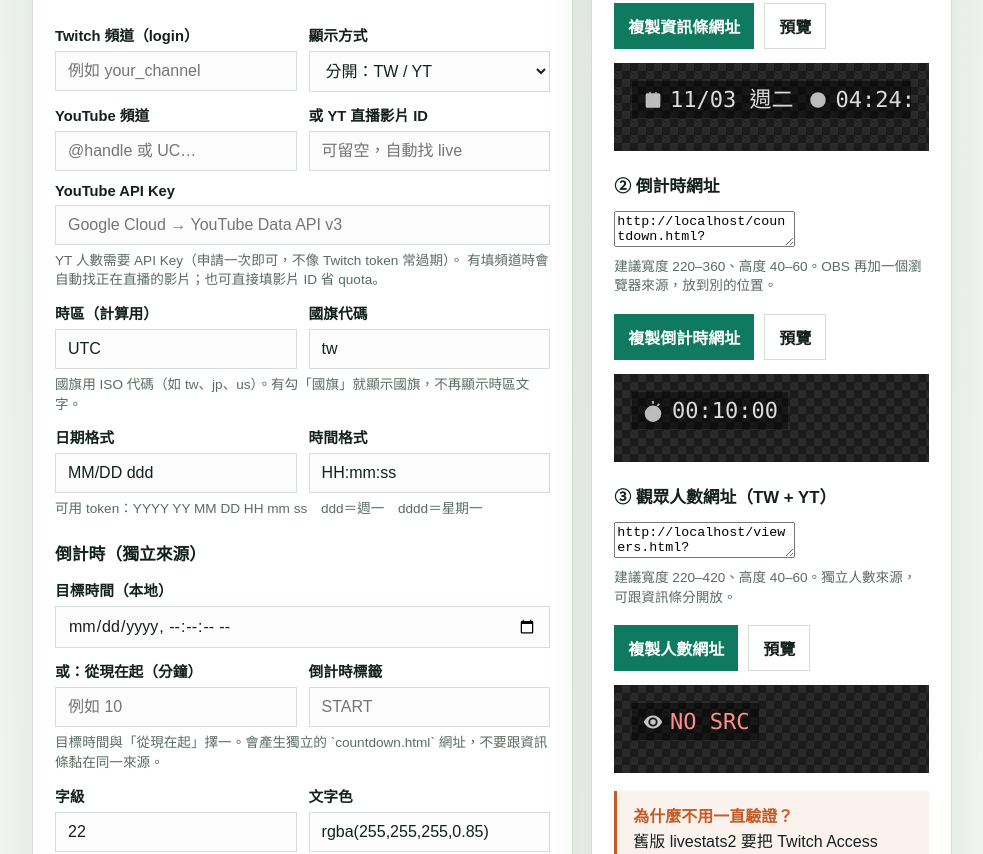
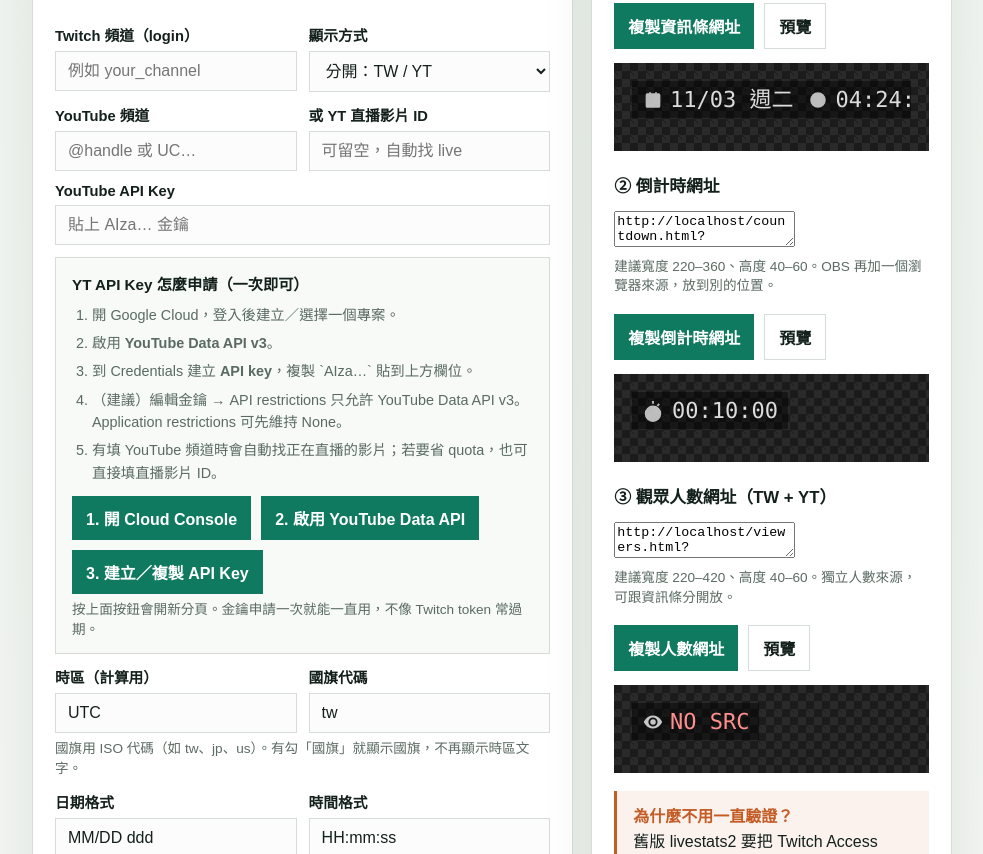
Before and after one commit to cccsdxtw/my_OBS_tools, a plain HTML site: page index.html in a window 1280 px wide. Shown: the part 441-1295 px from the top of the page, without its empty margins (148-1131 px from the left). Drawn offline with Linux system fonts and the light colour scheme; a web font is replaced by a local one.

Commit message:
Add YouTube API key steps with jump buttons on setup page
Document the one-time Google Cloud flow in the setup UI and link
directly to Console, API enable, and Credentials pages.

Co-authored-by: 董浩 <hi0729@hotmail.com>

```diff
--- a/index.html
+++ b/index.html
@@ -164,6 +164,34 @@
         border: 1px solid var(--line);
       }
 
+      .steps {
+        margin-top: 12px;
+        padding: 14px 16px;
+        border: 1px solid var(--line);
+        background: #f7faf7;
+      }
+
+      .steps h3 {
+        margin: 0 0 10px;
+        font-size: 0.95rem;
+      }
+
+      .steps ol {
+        margin: 0 0 12px;
+        padding-left: 1.25rem;
+        color: var(--muted);
+        line-height: 1.55;
+        font-size: 0.9rem;
+      }
+
+      .steps li {
+        margin: 0 0 6px;
+      }
+
+      .steps .actions {
+        margin-top: 0;
+      }
+
       #url {
         width: 100%;
         min-height: 96px;
@@ -268,11 +296,49 @@
             </div>
           </div>
           <label for="ytKey">YouTube API Key</label>
-          <input id="ytKey" type="text" placeholder="Google Cloud → YouTube Data API v3" />
-          <p class="hint">
-            YT 人數需要 API Key（申請一次即可，不像 Twitch token 常過期）。
-            有填頻道時會自動找正在直播的影片；也可直接填影片 ID 省 quota。
-          </p>
+          <input id="ytKey" type="text" placeholder="貼上 AIza… 金鑰" />
+
+          <div class="steps" id="yt-key-guide">
+            <h3>YT API Key 怎麼申請（一次即可）</h3>
+            <ol>
+              <li>開 Google Cloud，登入後建立／選擇一個專案。</li>
+              <li>啟用 <b>YouTube Data API v3</b>。</li>
+              <li>到 Credentials 建立 <b>API key</b>，複製 `AIza…` 貼到上方欄位。</li>
+              <li>
+                （建議）編輯金鑰 → API restrictions 只允許 YouTube Data API v3。
+                Application restrictions 可先維持 None。
+              </li>
+              <li>
+                有填 YouTube 頻道時會自動找正在直播的影片；若要省 quota，也可直接填直播影片 ID。
+              </li>
+            </ol>
+            <div class="actions">
+              <a
+                class="btn"
+                href="https://console.cloud.google.com/"
+                target="_blank"
+                rel="noopener"
+                >1. 開 Cloud Console</a
+              >
+              <a
+                class="btn"
+                href="https://console.cloud.google.com/apis/library/youtube.googleapis.com"
+                target="_blank"
+                rel="noopener"
+                >2. 啟用 YouTube Data API</a
+              >
+              <a
+                class="btn"
+                href="https://console.cloud.google.com/apis/credentials"
+                target="_blank"
+                rel="noopener"
+                >3. 建立／複製 API Key</a
+              >
+            </div>
+            <p class="hint">
+              按上面按鈕會開新分頁。金鑰申請一次就能一直用，不像 Twitch token 常過期。
+            </p>
+          </div>
 
           <div class="row">
             <div>
```
Also changed, not shown: 1 other file.
